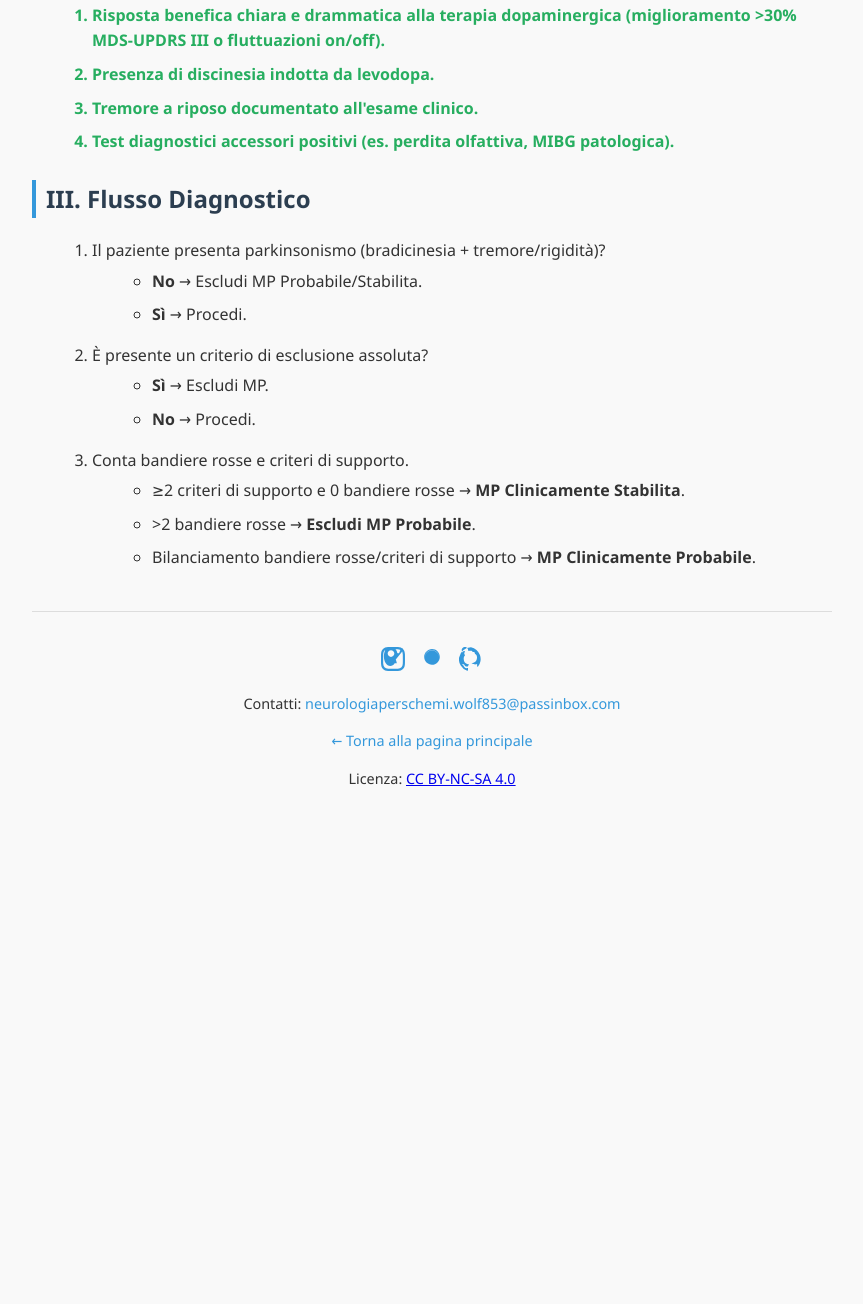
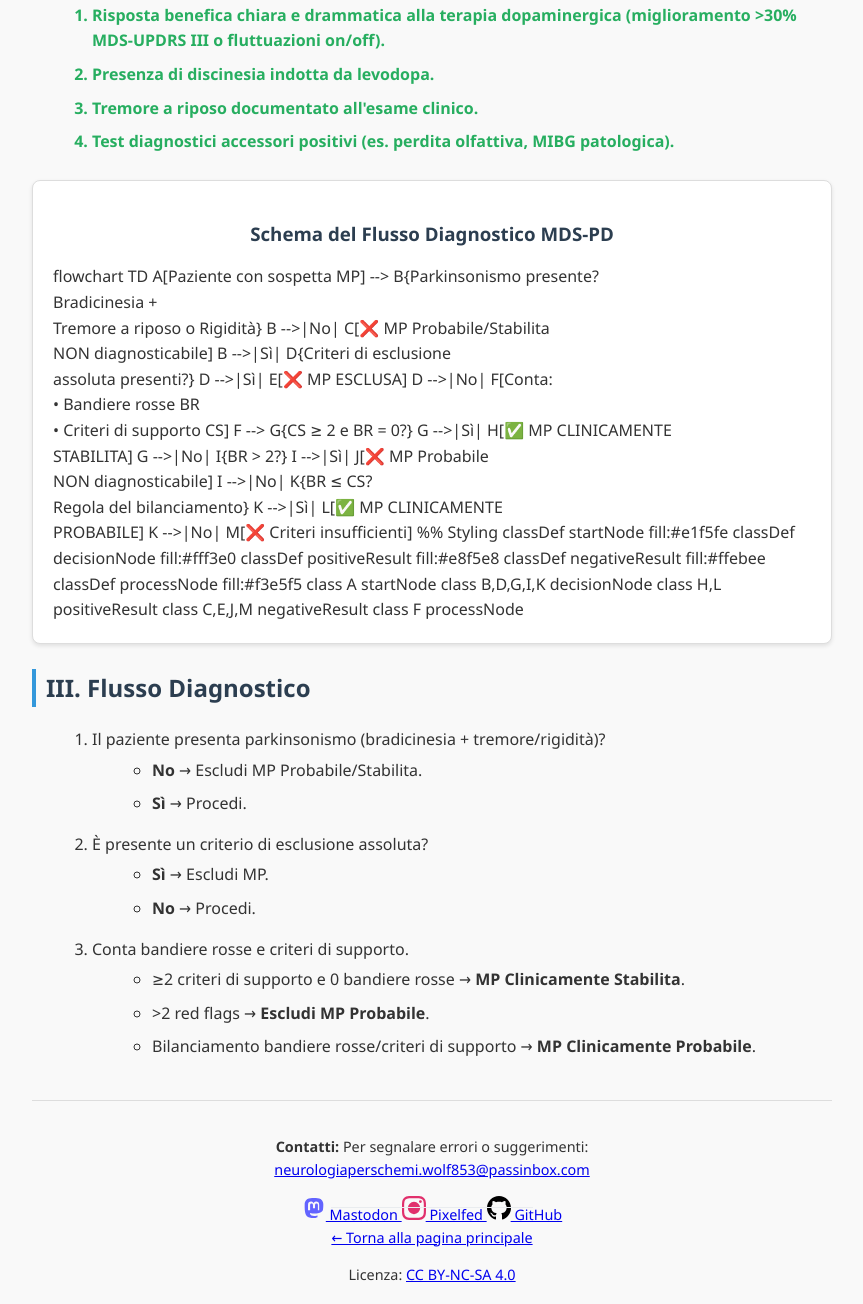
Before and after one commit to fedele93/Neurologia-per-schemi, a plain HTML site: page Schemi1/diagnosipd.html in a window 1280 px wide. Shown: the part 2733-4037 px from the top of the page, without its empty margins (208-1071 px from the left). Before the commit the page ends 3557 px from the top, so only its background shows below. Drawn offline with Linux system fonts and the light colour scheme; a script that the page names is missing.

Commit message:
Update diagnosipd.html

```diff
--- a/Schemi1/diagnosipd.html
+++ b/Schemi1/diagnosipd.html
@@ -4,6 +4,7 @@
     <meta charset="UTF-8">
     <meta name="viewport" content="width=device-width, initial-scale=1.0">
     <title>Criteri Diagnostici per la Malattia di Parkinson (MDS-PD)</title>
+    <script src="https://cdnjs.cloudflare.com/ajax/libs/mermaid/10.6.1/mermaid.min.js"></script>
     <style>
         /* Stile CSS coerente con il progetto "Neurologia-per-schemi" */
         body {
@@ -72,6 +73,20 @@
         tr:nth-child(even) {
             background-color: #f2f2f2;
         }
+        .mermaid-container {
+            background-color: white;
+            border: 1px solid #ddd;
+            border-radius: 8px;
+            padding: 20px;
+            margin: 25px 0;
+            box-shadow: 0 2px 4px rgba(0,0,0,0.1);
+        }
+        .mermaid-title {
+            text-align: center;
+            color: #2c3e50;
+            margin-bottom: 15px;
+            font-weight: 600;
+        }
         .footer {
             margin-top: 40px;
             padding-top: 20px;
@@ -94,11 +109,22 @@
             height: 24px;
             fill: #3498db;
         }
-        .back-link {
-            display: block;
-            margin-top: 10px;
+    .back-link {
+            text-align: center;
+            margin-top: 40px;
+            padding-top: 20px;
+            border-top: 1px solid #e9ecef;
+        }
+
+        .back-link a {
             color: #3498db;
             text-decoration: none;
+            font-size: 1.1em;
+            font-weight: bold;
+        }
+
+        .back-link a:hover {
+            text-decoration: underline;
         }
         @media print {
             body {
@@ -177,9 +203,9 @@
             </table>
             <p><strong>Nota sul Bilanciamento delle Bandiere Rosse:</strong>
                 <ul>
-                    <li>1 bandiera rossa → almeno 1 criterio di supporto.</li>
-                    <li>2 bandiere rosse → almeno 2 criteri di supporto.</li>
-                    <li>>2 bandiere rosse → <span class="red-flag">esclude MP Probabile</span>.</li>
+                    <li>1 red flag → almeno 1 criterio di supporto.</li>
+                    <li>2 red flags → almeno 2 criteri di supporto.</li>
+                    <li>>2 red flags → <span class="red-flag">esclude MP Probabile</span>.</li>
                 </ul>
             </p>
         </div>
@@ -222,6 +248,44 @@
             <li class="support-criteria">Test diagnostici accessori positivi (es. perdita olfattiva, MIBG patologica).</li>
         </ol>
 
+        <div class="mermaid-container">
+            <h3 class="mermaid-title">Schema del Flusso Diagnostico MDS-PD</h3>
+            <div class="mermaid">
+                flowchart TD
+                    A[Paziente con sospetta MP] --> B{Parkinsonismo presente?<br/>Bradicinesia +<br/>Tremore a riposo o Rigidità}
+
+                    B -->|No| C[❌ MP Probabile/Stabilita<br/>NON diagnosticabile]
+                    B -->|Sì| D{Criteri di esclusione<br/>assoluta presenti?}
+
+                    D -->|Sì| E[❌ MP ESCLUSA]
+                    D -->|No| F[Conta:<br/>• Bandiere rosse BR<br/>• Criteri di supporto CS]
+
+                    F --> G{CS ≥ 2 e BR = 0?}
+
+                    G -->|Sì| H[✅ MP CLINICAMENTE<br/>STABILITA]
+                    G -->|No| I{BR > 2?}
+
+                    I -->|Sì| J[❌ MP Probabile<br/>NON diagnosticabile]
+                    I -->|No| K{BR ≤ CS?<br/>Regola del bilanciamento}
+
+                    K -->|Sì| L[✅ MP CLINICAMENTE<br/>PROBABILE]
+                    K -->|No| M[❌ Criteri insufficienti]
+
+                    %% Styling
+                    classDef startNode fill:#e1f5fe
+                    classDef decisionNode fill:#fff3e0
+                    classDef positiveResult fill:#e8f5e8
+                    classDef negativeResult fill:#ffebee
+                    classDef processNode fill:#f3e5f5
+
+                    class A startNode
+                    class B,D,G,I,K decisionNode
+                    class H,L positiveResult
+                    class C,E,J,M negativeResult
+                    class F processNode
+            </div>
+        </div>
+
         <h2>III. Flusso Diagnostico</h2>
         <ol>
             <li>Il paziente presenta parkinsonismo (bradicinesia + tremore/rigidità)?
@@ -239,7 +303,7 @@
             <li>Conta bandiere rosse e criteri di supporto.
                 <ul>
                     <li>≥2 criteri di supporto e 0 bandiere rosse → <strong>MP Clinicamente Stabilita</strong>.</li>
-                    <li>>2 bandiere rosse → <strong>Escludi MP Probabile</strong>.</li>
+                    <li>>2 red flags → <strong>Escludi MP Probabile</strong>.</li>
                     <li>Bilanciamento bandiere rosse/criteri di supporto → <strong>MP Clinicamente Probabile</strong>.</li>
                 </ul>
             </li>
@@ -247,23 +311,55 @@
     </article>
 
     <footer class="footer">
-        <div class="social-icons">
-            <a href="https://mastodon.social/@fedele9" aria-label="Mastodon" target="_blank">
-                <svg viewBox="0 0 24 24"><path d="M12 2.163c3.204 0 3.584.012 4.85.07 3.252.148 4.771 1.691 4.919 4.919.058 1.265.069 1.645.069 4.849 0 3.205-.012 3.584-.069 4.849-.149 3.225-1.664 4.771-4.919 4.919-1.266.058-1.644.07-4.85.07-3.204 0-3.584-.012-4.849-.07-3.26-.149-4.771-1.699-4.919-4.92-.057-1.265-.069-1.645-.069-4.849 0-3.205.013-3.584.069-4.849.149-3.227 1.664-4.771 4.919-4.919 1.266-.057 1.645-.069 4.849-.069zm0-2.163c-3.259 0-3.667.014-4.947.072-4.358.2-6.78 2.618-6.98 6.98-.059 1.281-.073 1.689-.073 4.948 0 3.259.014 3.668.072 4.948.2 4.358 2.618 6.78 6.98 6.98 1.281.058 1.689.072 4.948.072 3.259 0 3.668-.014 4.948-.072 4.354-.2 6.782-2.618 6.979-6.98.059-1.28.073-1.689.073-4.948 0-3.259-.014-3.667-.072-4.947-.196-4.354-2.617-6.78-6.979-6.98-1.281-.059-1.69-.073-4.949-.073zm8.835 4.91c.637-1.95.975-3.017 1.018-3.648h-2.1c-.074.953-.415 2.348-1.338 4.114-.29.515-.711.933-1.19.933-.387 0-.749-.282-.984-.662-.234-1.045-.675-1.99-1.32-2.836-1.643-2.106-3.937-3.26-5.693-3.26-1.755 0-3.45.987-4.615 2.965-1.165 1.977-1.748 4.56-1.748 6.717 0 2.156.583 4.74 1.748 6.716 1.165 1.978 2.858 2.965 4.615 2.965 1.756 0 3.45-.892 4.482-2.676h2.063c-.04-.63-.374-1.696-1.003-3.644zm-10.835 5.01c-1.83 0-3.307-1.476-3.307-3.307 0-1.83 1.476-3.306 3.307-3.306 1.83 0 3.306 1.476 3.306 3.306 0 1.83-1.476 3.307-3.306 3.307z"/></svg>
-            </a>
-            <a href="https://pixelfed.social/fedele9" aria-label="Pixelfed" target="_blank">
-                <svg viewBox="0 0 24 24"><path d="M12 2.1c4.3 0 7.8 3.5 7.8 7.8s-3.5 7.8-7.8 7.8S4.2 14.2 4.2 10 7.7 2.1 12 2.1zm0 1.1c-3.9 0-7 3.1-7 7s3.1 7 7 7 7-3.1 7-7-3.1-7-7-7zM12 17.5c-3.9 0-7-3.1-7-7 0-3.9 3.1-7 7-7 3.9 0 7 3.1 7 7s-3.1 7-7 7zm4.8-9.8c0 2.3-1.9 4.2-4.2 4.2s-4.2-1.9-4.2-4.2S9.5 5 11.8 5s4.2 1.9 4.2 4.2z"/></svg>
-            </a>
-            <a href="https://github.com/fedele93" aria-label="GitHub" target="_blank">
-                <svg viewBox="0 0 24 24"><path d="M12 .3a12 12 0 0 0-3.8 23.4c.6.1.8-.3.8-.6v-2c-3.3.7-4-1.6-4-1.6-.6-1.4-1.4-1.8-1.4-1.8-1-.7.1-.7.1-.7 1.2 0 1.9 1.2 1.9 1.2 1 1.8 2.8 1.3 3.5 1 0-.8.4-1.4 1.1-1.8-2.8-.3-5.5-1.3-5.5-5.9 0-1.3.5-2.4 1.3-3.1-.2-.4-.6-1.1-.8-2.1 0 0 .3-.8.8-2.1 0 0-1.1-1.2-2.7 1.3-.3-.6-.6-1.4-.6-2.4 0-1.7 1.5-3.2 3.2-3.2 1.7 0 3.2 1.5 3.2 3.2 0 .2 0 .4 0 .6 1.8 0 3.5 0 3.5 0 .7 1.5 2.1 1.2 2.7 1.3.5 1.3.8 2.1.8 2.1 1.3.5 1.9 1.8 1.9 3.1 0 4.6-2.7 5.6-5.5 5.9.4.4 1.1 1.1 2.1.9 1.6 1 3.5 0 3.5 0v2.1c0 .3.2.7.8.6A12 12 0 0 0 12 .3z"/></svg>
-            </a>
+     <!-- Sezione contatti migliorata -->
+        <div class="contatti">
+            <p>
+                <strong>Contatti:</strong> Per segnalare errori o suggerimenti:<br>
+                <span id="email"></span>
+            </p>
+            <div class="social-links">
+                <a href="https://mastodon.social/@fedele9" target="_blank" rel="noopener noreferrer" class="social-link">
+                    <svg width="24" height="24" viewBox="0 0 24 24" fill="#6364FF">
+                        <path d="M21.327 8.566c0-4.339-2.843-5.61-2.843-5.61-1.433-.658-3.894-.935-6.451-.956h-.063c-2.557.021-5.016.298-6.45.956 0 0-2.843 1.272-2.843 5.61 0 .993-.019 2.181.012 3.441.103 4.243.778 8.425 4.701 9.463 1.809.479 3.362.579 4.612.51 2.268-.126 3.542-.809 3.542-.809l-.075-1.646s-1.621.511-3.441.449c-1.804-.062-3.707-.194-3.999-2.409a4.523 4.523 0 0 1-.04-.621s1.77.433 4.014.536c1.372.063 2.658-.08 3.965-.236 2.506-.299 4.688-1.843 4.962-3.254.434-2.223.398-5.424.398-5.424zm-3.353 5.59h-2.081V9.057c0-1.075-.452-1.62-1.357-1.62-1 0-1.501.647-1.501 1.927v2.791h-2.069V9.364c0-1.28-.501-1.927-1.502-1.927-.905 0-1.357.545-1.357 1.62v5.099H6.026V8.903c0-1.074.273-1.927.823-2.558.566-.631 1.307-.955 2.228-.955.892 0 1.58.343 2.077 1.032l.451.757.452-.757c.497-.689 1.185-1.032 2.077-1.032.92 0 1.662.324 2.228.955.55.631.823 1.484.823 2.558v5.253z"/>
+                    </svg>
+                    Mastodon
+                </a>
+                <a href="https://gram.social/Fedele" target="_blank" rel="noopener noreferrer" class="social-link">
+        <svg width="24" height="24" viewBox="0 0 24 24" fill="#E1306C">
+            <path d="M12 2.163c3.204 0 3.584.012 4.85.07 3.252.148 4.771 1.691 4.919 4.919.058 1.265.069 1.645.069 4.849 0 3.205-.012 3.584-.069 4.849-.149 3.225-1.664 4.771-4.919 4.919-1.266.058-1.644.07-4.85.07-3.204 0-3.584-.012-4.849-.07-3.26-.149-4.771-1.699-4.919-4.92-.058-1.265-.07-1.644-.07-4.849 0-3.204.013-3.583.07-4.849.149-3.227 1.664-4.771 4.919-4.919 1.266-.057 1.645-.069 4.849-.069zm0-2.163c-3.259 0-3.667.014-4.947.072-4.358.2-6.78 2.618-6.98 6.98-.059 1.281-.073 1.689-.073 4.948 0 3.259.014 3.668.072 4.948.2 4.358 2.618 6.78 6.98 6.98 1.281.058 1.689.072 4.948.072 3.259 0 3.668-.014 4.948-.072 4.354-.2 6.782-2.618 6.979-6.98.059-1.28.073-1.689.073-4.948 0-3.259-.014-3.667-.072-4.947-.196-4.354-2.617-6.78-6.979-6.98-1.281-.059-1.69-.073-4.949-.073zM5.838 12a6.162 6.162 0 1 1 12.324 0 6.162 6.162 0 0 1-12.324 0zM12 16a4 4 0 1 1 0-8 4 4 0 0 1 0 8zm4.965-10.405a1.44 1.44 0 1 1 2.881.001 1.44 1.44 0 0 1-2.881-.001z"/>
+        </svg>
+        Pixelfed
+         </a>
+
+                <a href="https://github.com/fedele93" target="_blank" rel="noopener noreferrer" class="social-link">
+                    <svg width="24" height="24" viewBox="0 0 24 24" fill="#000">
+                        <path d="M12 0c-6.626 0-12 5.373-12 12 0 5.302 3.438 9.8 8.207 11.387.599.111.793-.261.793-.577v-2.234c-3.338.726-4.033-1.416-4.033-1.416-.546-1.387-1.333-1.756-1.333-1.756-1.089-.745.083-.729.083-.729 1.205.084 1.839 1.237 1.839 1.237 1.07 1.834 2.807 1.304 3.492.997.107-.775.418-1.305.762-1.604-2.665-.305-5.467-1.334-5.467-5.931 0-1.311.469-2.381 1.236-3.221-.124-.303-.535-1.524.117-3.176 0 0 1.008-.322 3.301 1.23.957-.266 1.983-.399 3.003-.404 1.02.005 2.047.138 3.006.404 2.291-1.552 3.297-1.23 3.297-1.23.653 1.653.242 2.874.118 3.176.77.84 1.235 1.911 1.235 3.221 0 4.609-2.807 5.624-5.479 5.921.43.372.823 1.102.823 2.222v3.293c0 .319.192.694.801.576 4.765-1.589 8.199-6.086 8.199-11.386 0-6.627-5.373-12-12-12z"/>
+                    </svg>
+                    GitHub
+                </a>
+            </div>
         </div>
-        <p>Contatti: <span id="email"></span></p>
+    </div>
+
+<script>
+        // Email mascherata
+        const nome = "neurologiaperschemi.wolf853";
+        const dominio = "passinbox.com";
+        const email = nome + "@" + dominio;
+        document.getElementById("email").innerHTML = `<a href="mailto:${email}">${email}</a>`;
+</script>
         <a href="https://fedele93.github.io" class="back-link">← Torna alla pagina principale</a>
         <p>Licenza: <a href="https://creativecommons.org/licenses/by-nc-sa/4.0/" target="_blank">CC BY-NC-SA 4.0</a></p>
     </footer>
 
     <script>
+        // Inizializza Mermaid
+        mermaid.initialize({
+            startOnLoad: true,
+            theme: 'default',
+            fontFamily: 'Segoe UI, Tahoma, Geneva, Verdana, sans-serif'
+        });
+
         // Script per mascherare l'email (come da tua richiesta)
         document.addEventListener('DOMContentLoaded', function() {
             const nome = 'neurologiaperschemi.wolf853';
```
